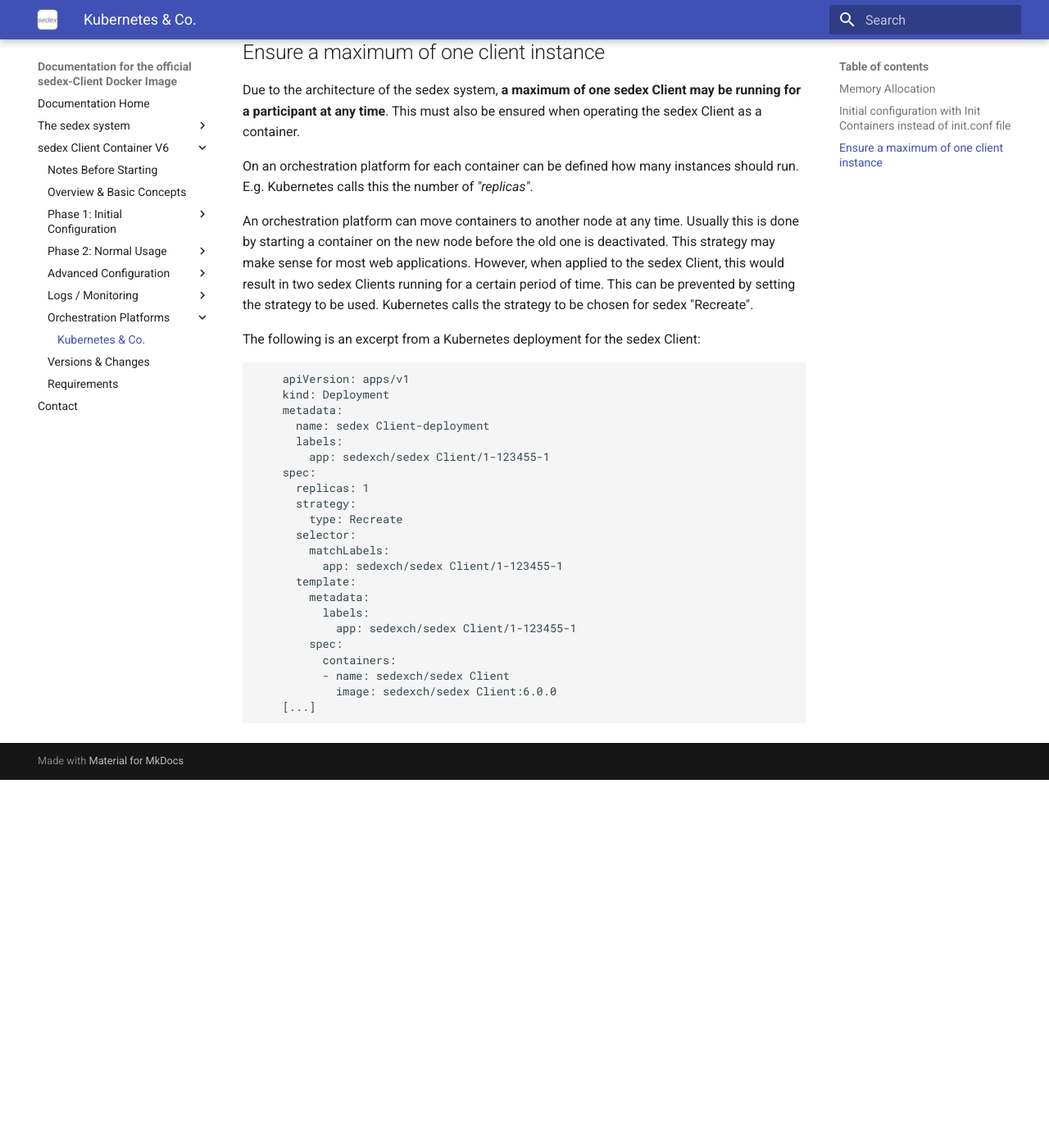
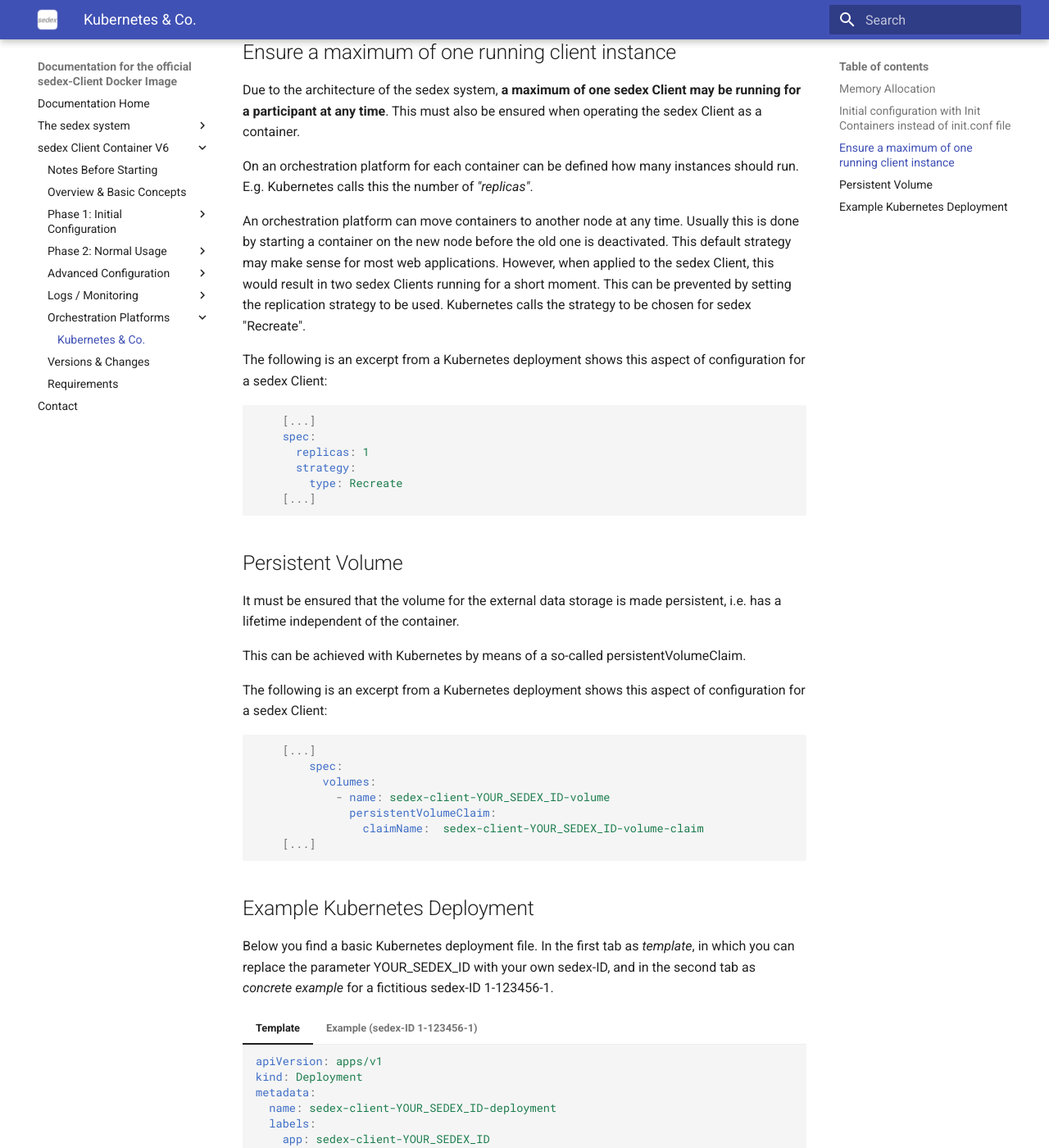
Before and after one commit to sedexch/sedexch.github.io, an MkDocs documentation site: the page built from docs/client-container-v6/orchestration/run_with_kubernetes.md, in a window 1280 px wide and 1400 px high, scrolled down 746 px. Shown: the whole window at 82% size. Built offline with MkDocs 1.6.1 and Material for MkDocs 9.7.7, drawn with Linux system fonts in a browser that asks for light colours; before the commit the page ends 1697 px from its top, so only the background shows below that; some of the changed text lies outside the part shown.

Commit message:
Add Kubernetes deployment

````diff
--- a/docs/client-container-v6/orchestration/run_with_kubernetes.md
+++ b/docs/client-container-v6/orchestration/run_with_kubernetes.md
@@ -15,36 +15,141 @@
 There is a separate init container for each of the two initialization cases a) and b) described in the [Initial Configuration with init-scripts](../initial-configuration/initial_configuration_with_init-scripts.md). The task of the init containers is to create the init.conf file from passed ENV parameters.
 
 
-## Ensure a maximum of one client instance
+## Ensure a maximum of one running client instance
 
 Due to the architecture of the sedex system, **a maximum of one sedex Client may be running for a participant at any time**. This must also be ensured when operating the sedex Client as a container.
 
 On an orchestration platform for each container can be defined how many instances should run. E.g. Kubernetes calls this the number of *"replicas"*.
 
-An orchestration platform can move containers to another node at any time. Usually this is done by starting a container on the new node before the old one is deactivated. This strategy may make sense for most web applications. However, when applied to the sedex Client, this would result in two sedex Clients running for a certain period of time. This can be prevented by setting the strategy to
-be used. Kubernetes calls the strategy to be chosen for sedex "Recreate".
+An orchestration platform can move containers to another node at any time. Usually this is done by starting a container on the new node before the old one is deactivated. This default strategy may make sense for most web applications. However, when applied to the sedex Client, this would result in two sedex Clients running for a short moment. This can be prevented by setting the replication strategy to be used. Kubernetes calls the strategy to be chosen for sedex "Recreate".
 
-The following is an excerpt from a Kubernetes deployment for the sedex Client:
+The following is an excerpt from a Kubernetes deployment shows this aspect of configuration for a sedex Client:
 
-        apiVersion: apps/v1
-        kind: Deployment
+```yaml
+    [...]
+    spec:
+      replicas: 1
+      strategy:
+        type: Recreate
+    [...]
+```
+
+## Persistent Volume
+
+It must be ensured that the volume for the external data storage is made persistent, i.e. has a lifetime independent of the container.
+
+This can be achieved with Kubernetes by means of a so-called persistentVolumeClaim.
+
+The following is an excerpt from a Kubernetes deployment shows this aspect of configuration for a sedex Client:
+
+```yaml
+    [...]
+        spec:
+          volumes:
+            - name: sedex-client-YOUR_SEDEX_ID-volume
+              persistentVolumeClaim:
+                claimName:  sedex-client-YOUR_SEDEX_ID-volume-claim
+    [...]
+```
+
+
+
+## Example Kubernetes Deployment
+
+Below you find a basic Kubernetes deployment file. In the first tab as *template*, in which you can replace the parameter YOUR_SEDEX_ID with your own sedex-ID, and in the second tab as *concrete example* for a fictitious sedex-ID 1-123456-1.
+
+=== "Template"
+    ``` yaml
+    apiVersion: apps/v1
+    kind: Deployment
+    metadata:
+      name: sedex-client-YOUR_SEDEX_ID-deployment
+      labels:
+        app: sedex-client-YOUR_SEDEX_ID
+    spec:
+      replicas: 1
+      strategy:
+        type: Recreate
+      selector:
+        matchLabels:
+          app: sedex-client-YOUR_SEDEX_ID
+      template:
         metadata:
-          name: sedex Client-deployment
           labels:
-            app: sedexch/sedex Client/1-123455-1
+            app: sedex-client-YOUR_SEDEX_ID
         spec:
-          replicas: 1
-          strategy:
-            type: Recreate
-          selector:
-            matchLabels:
-              app: sedexch/sedex Client/1-123455-1
-          template:
-            metadata:
-              labels:
-                app: sedexch/sedex Client/1-123455-1
-            spec:
-              containers:
-              - name: sedexch/sedex Client
-                image: sedexch/sedex Client:6.0.0
-        [...]
+          volumes:
+            - name: sedex-client-YOUR_SEDEX_ID-volume
+              persistentVolumeClaim:
+                claimName:  sedex-client-YOUR_SEDEX_ID-persistent-volume-claim
+          containers:
+          - name: sedex-client
+            image: sedexch/sedex-client:latest
+            ports:
+            - containerPort: 8000
+            - containerPort: 8080
+            - containerPort: 8443
+            volumeMounts:
+            - mountPath: "/sedex-data"
+              name: sedex-client-YOUR_SEDEX_ID-volume
+            livenessProbe:
+              exec:
+                command:
+                - /opt/sedex-client/scripts/check-health.sh
+              initialDelaySeconds: 5
+              periodSeconds: 5
+            readinessProbe:
+              httpGet:
+                path: /monitoring
+                port: 8000
+              initialDelaySeconds: 5
+              periodSeconds: 5
+    ```
+
+=== "Example (sedex-ID 1-123456-1)"
+    ``` yaml
+    apiVersion: apps/v1
+    kind: Deployment
+    metadata:
+      name: sedex-client-1-123456-1-deployment
+      labels:
+        app: sedex-client-1-123456-1
+    spec:
+      replicas: 1
+      strategy:
+        type: Recreate
+      selector:
+        matchLabels:
+          app: sedex-client-1-123456-1
+      template:
+        metadata:
+          labels:
+            app: sedex-client-1-123456-1
+        spec:
+          volumes:
+            - name: sedex-client-1-123456-1-volume
+              persistentVolumeClaim:
+                claimName:  sedex-client-1-123456-1-persistent-volume-claim
+          containers:
+          - name: sedex-client
+            image: sedexch/sedex-client:latest
+            ports:
+            - containerPort: 8000
+            - containerPort: 8080
+            - containerPort: 8443
+            volumeMounts:
+            - mountPath: "/sedex-data"
+              name: sedex-client-1-123456-1-volume
+            livenessProbe:
+              exec:
+                command:
+                - /opt/sedex-client/scripts/check-health.sh
+              initialDelaySeconds: 5
+              periodSeconds: 5
+            readinessProbe:
+              httpGet:
+                path: /monitoring
+                port: 8000
+              initialDelaySeconds: 5
+              periodSeconds: 5
+    ```
--- a/mkdocs.yml
+++ b/mkdocs.yml
@@ -10,6 +10,7 @@
   - pymdownx.highlight
   - pymdownx.superfences
   - pymdownx.details
+  - pymdownx.tabbed
   - admonition
   - attr_list
   - toc:
````
